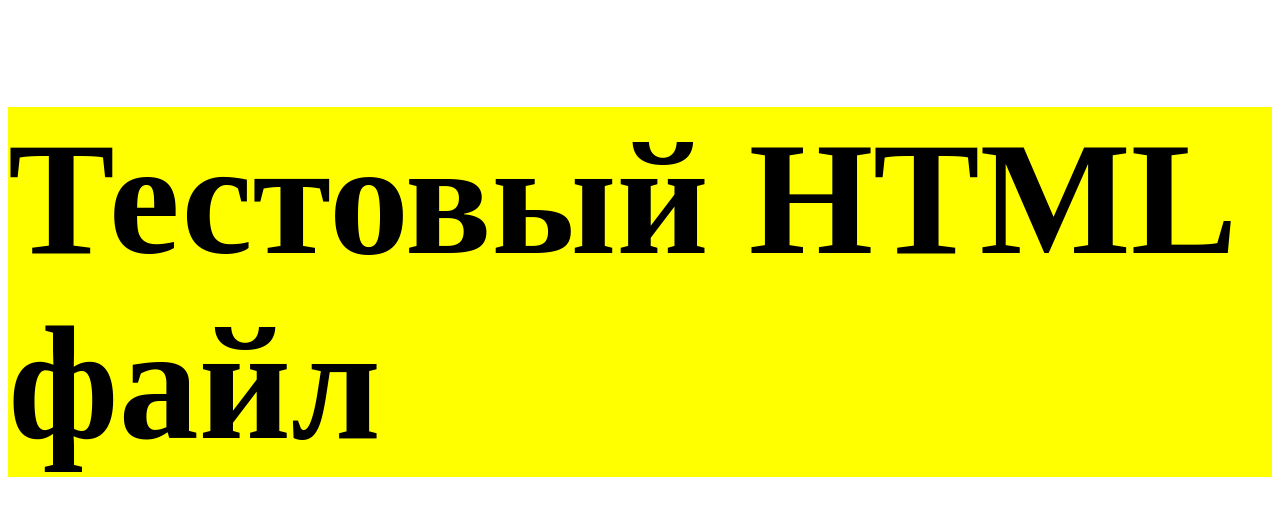
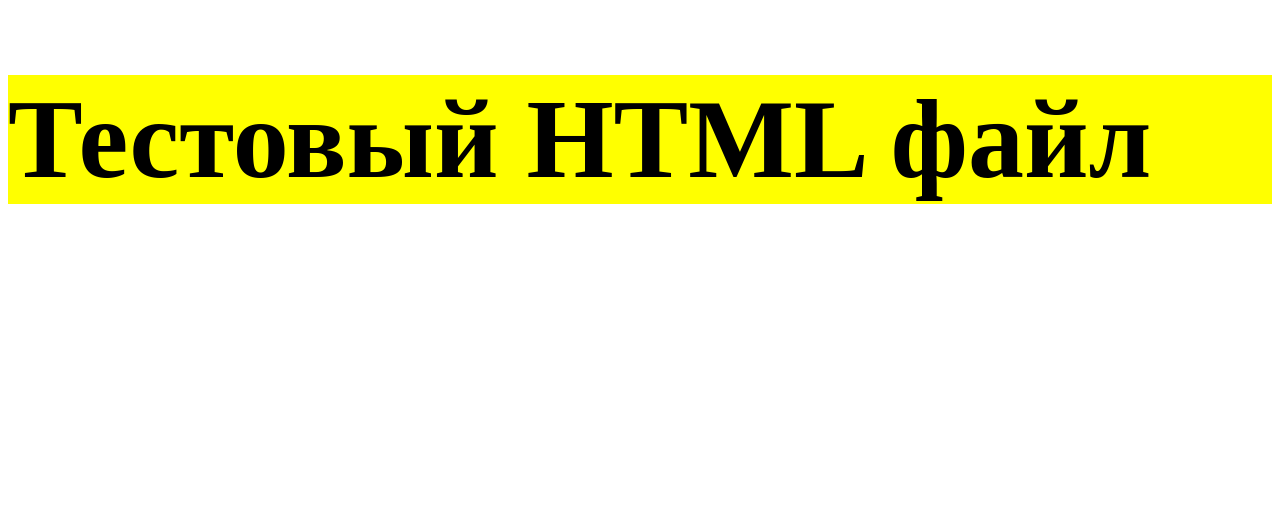
Before and after one commit to garold664/test-repository, a plain HTML site: page index.html in a window 1280 px wide. Drawn offline with Linux system fonts and the light colour scheme.

Commit message:
уменьшил размер шрифта

```diff
--- a/index.html
+++ b/index.html
@@ -5,7 +5,7 @@
     <title>Test Repository</title>
     <style>
         h1 {
-            font-size: 10em;
+            font-size: 7em;
             background: #ff0;
         }
     </style>
```
